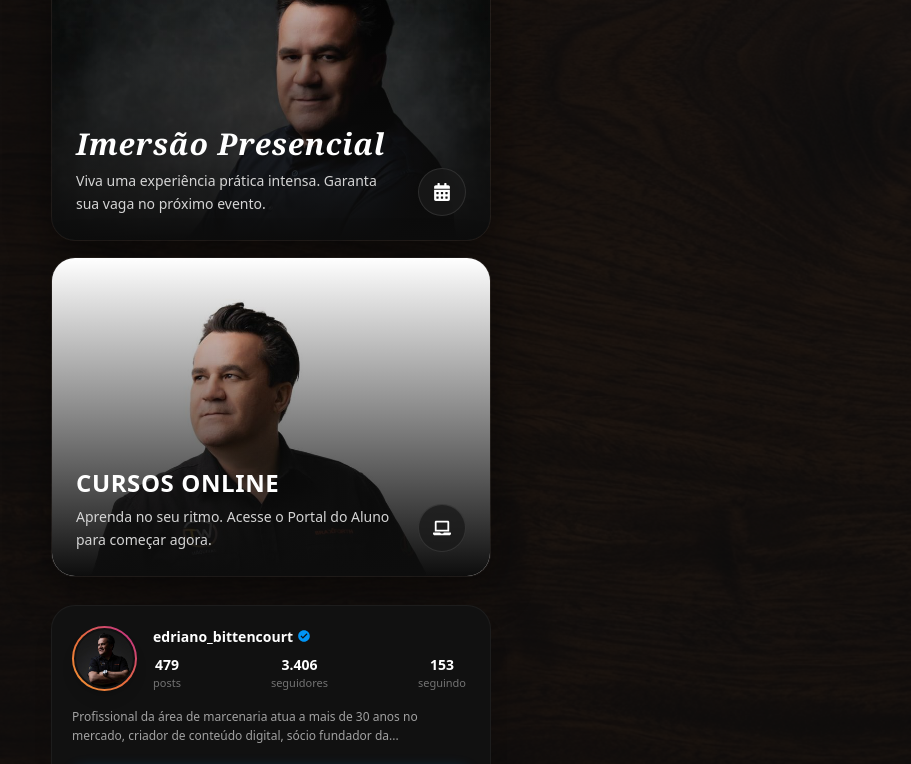
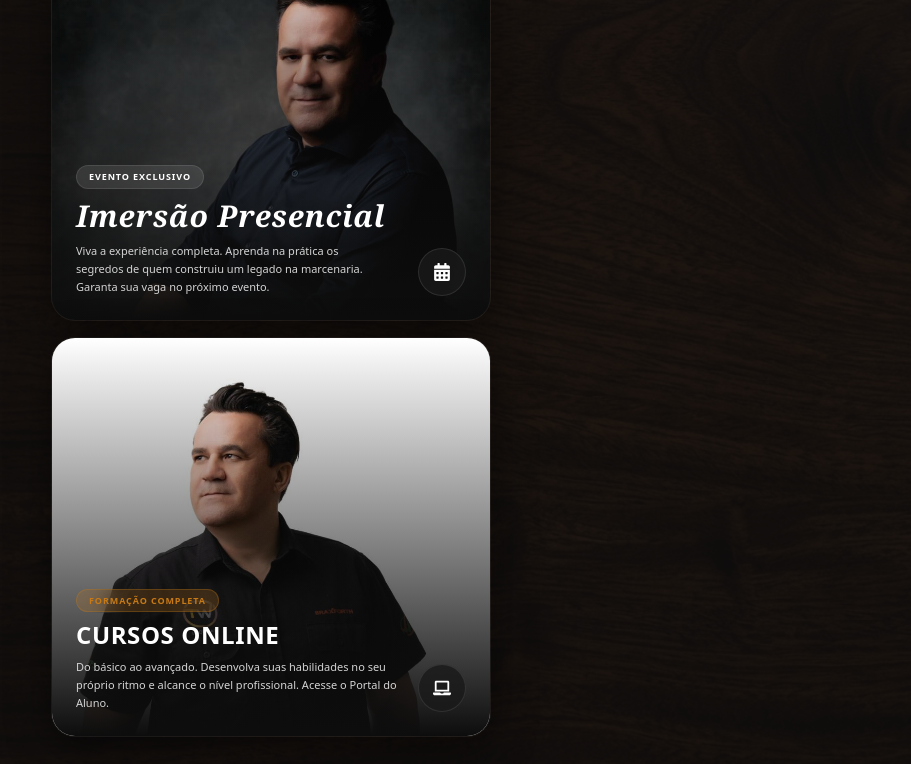
Before and after one commit to webert-abreu/edriano, a Next.js app: page / in a window 1280 px wide. Shown: the part 1760-2524 px from the top of the page, without its empty margins (369-1280 px from the left). Built offline with nearby package versions, Linux system fonts and the light colour scheme.

Commit message:
style: atualiza cards de evento e cursos com badges e novo texto

```diff
--- a/src/app/page.tsx
+++ b/src/app/page.tsx
@@ -227,13 +227,14 @@
         <div className="flex flex-col gap-4 animate-fade-in-up delay-600">
 
           {/* Evento Presencial Link */}
-          <a href="#evento" className="relative w-full h-[320px] rounded-3xl overflow-hidden group border border-white/5 block active:scale-[0.98] transition-transform shadow-[0_10px_40px_rgba(0,0,0,0.5)]">
+          <a href="#evento" className="relative w-full h-[400px] rounded-3xl overflow-hidden group border border-white/5 block active:scale-[0.98] transition-transform shadow-[0_10px_40px_rgba(0,0,0,0.5)]">
             <Image src="/WhatsApp Image 2026-06-25 at 19.12.41 (26).jpeg" alt="Evento Presencial" fill className="object-cover object-top group-hover:scale-110 transition-transform duration-700" />
             <div className="absolute inset-0 bg-gradient-to-t from-[#0d0d0d] via-[#0d0d0d]/50 to-transparent"></div>
             <div className="absolute bottom-6 left-6 right-6 flex items-end justify-between">
-              <div>
+              <div className="flex flex-col items-start pr-4">
+                <span className="px-3 py-1 bg-white/10 backdrop-blur-md text-[9px] font-black tracking-widest uppercase text-white border border-white/10 rounded-full mb-2">Evento Exclusivo</span>
                 <h3 className="font-bold text-white text-3xl font-serif italic tracking-wide leading-tight">Imersão Presencial</h3>
-                <p className="text-neutral-300 text-sm mt-2 max-w-[95%] leading-relaxed">Viva uma experiência prática intensa. Garanta sua vaga no próximo evento.</p>
+                <p className="text-neutral-300 text-[11px] mt-2 max-w-[95%] leading-relaxed">Viva a experiência completa. Aprenda na prática os segredos de quem construiu um legado na marcenaria. Garanta sua vaga no próximo evento.</p>
               </div>
               <div className="w-12 h-12 rounded-full bg-[#1a1a1a]/80 flex items-center justify-center backdrop-blur-sm group-hover:bg-[#4de782] transition-colors shrink-0 border border-white/10">
                 <FaCalendarAlt className="text-white text-lg" />
@@ -242,13 +243,14 @@
           </a>
 
           {/* Cursos Link */}
-          <a href="#cursos" className="relative w-full h-[320px] rounded-3xl overflow-hidden group border border-white/5 block active:scale-[0.98] transition-transform shadow-[0_10px_40px_rgba(0,0,0,0.5)]">
+          <a href="#cursos" className="relative w-full h-[400px] rounded-3xl overflow-hidden group border border-white/5 block active:scale-[0.98] transition-transform shadow-[0_10px_40px_rgba(0,0,0,0.5)]">
             <Image src="/WhatsApp Image 2026-06-25 at 19.12.41 (8).jpeg" alt="Cursos Online" fill className="object-cover object-top group-hover:scale-110 transition-transform duration-700" />
             <div className="absolute inset-0 bg-gradient-to-t from-[#0d0d0d] via-[#0d0d0d]/50 to-transparent"></div>
             <div className="absolute bottom-6 left-6 right-6 flex items-end justify-between">
-              <div>
+              <div className="flex flex-col items-start pr-4">
+                <span className="px-3 py-1 bg-[#c77a16]/20 backdrop-blur-md text-[9px] font-black tracking-widest uppercase text-[#c77a16] border border-[#c77a16]/30 rounded-full mb-2">Formação Completa</span>
                 <h3 className="font-bold text-white text-2xl tracking-wide uppercase leading-tight">Cursos Online</h3>
-                <p className="text-neutral-300 text-sm mt-2 max-w-[95%] leading-relaxed">Aprenda no seu ritmo. Acesse o Portal do Aluno para começar agora.</p>
+                <p className="text-neutral-300 text-[11px] mt-2 max-w-[100%] leading-relaxed">Do básico ao avançado. Desenvolva suas habilidades no seu próprio ritmo e alcance o nível profissional. Acesse o Portal do Aluno.</p>
               </div>
               <div className="w-12 h-12 rounded-full bg-[#1a1a1a]/80 flex items-center justify-center backdrop-blur-sm group-hover:bg-[#c77a16] transition-colors shrink-0 border border-white/10">
                 <FaLaptop className="text-white text-lg" />
```
